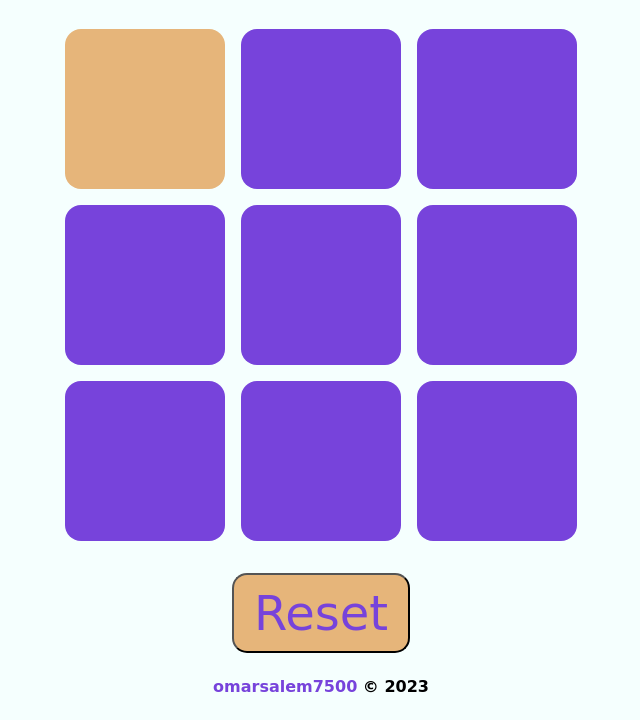
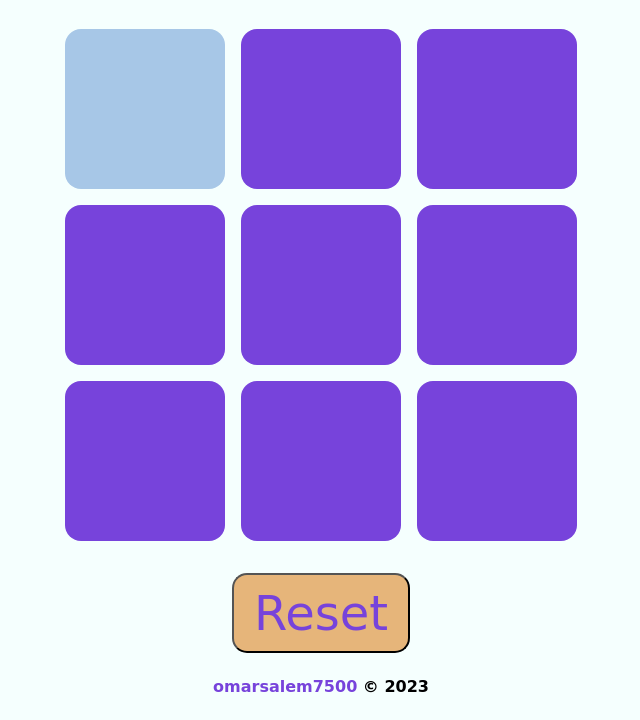
Before and after one commit to omarsalem7500/tictactoe, a plain HTML site: page index.html in a window 1280 px wide. In both pictures the pointer is over the element 464 px from the left and 214 px from the top of the page. Shown: the part 105-825 px from the top of the page, without its empty margins (319-959 px from the left). Drawn offline with Linux system fonts and the light colour scheme.

Commit message:
changed hover color

```diff
--- a/style.css
+++ b/style.css
@@ -64,7 +64,7 @@ font-weight: 800;
 }
 
 .grid .square:hover {
-  background-color: var(--darkerBeige);
+  background-color: #A7C7E7
 }
 
 .buttons{
```
